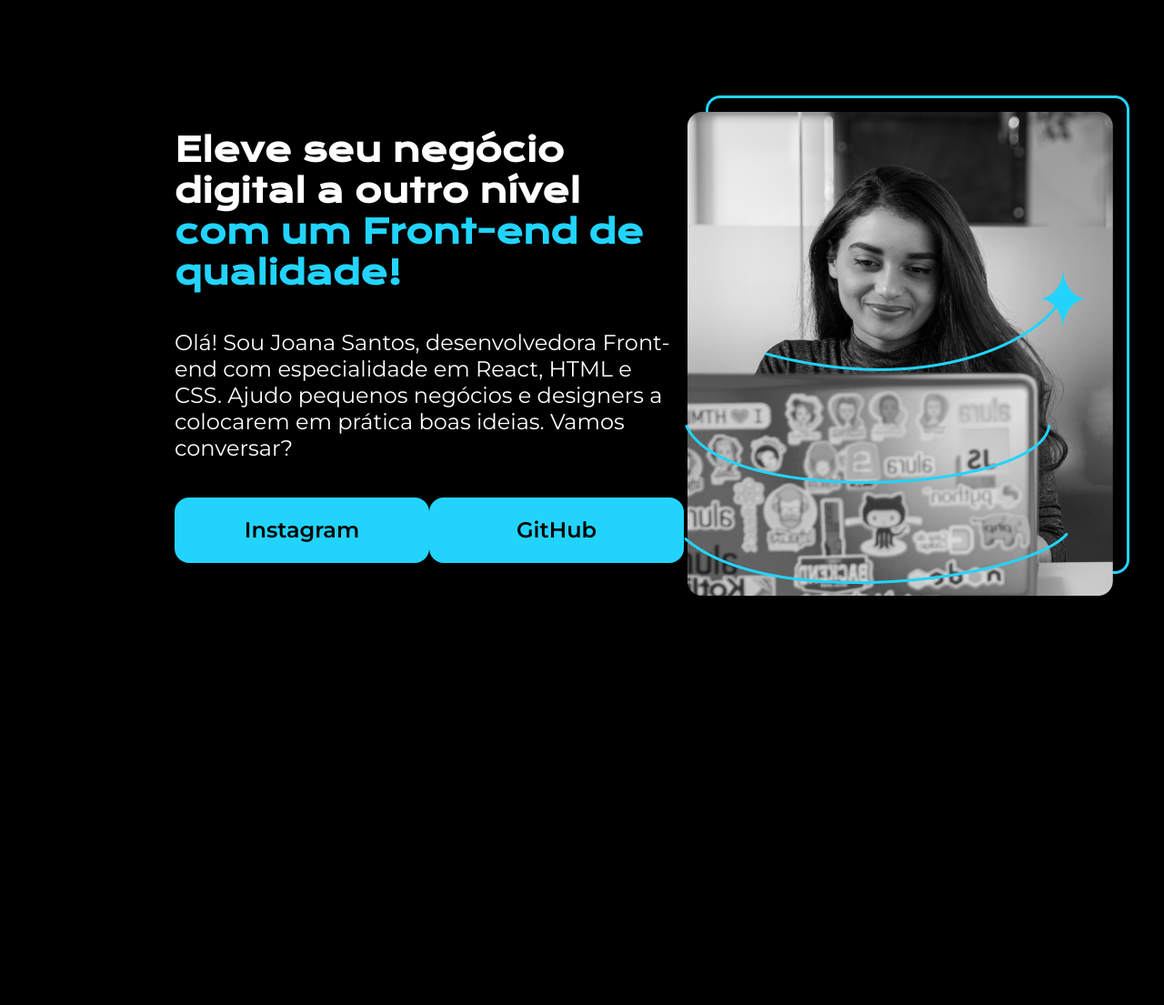
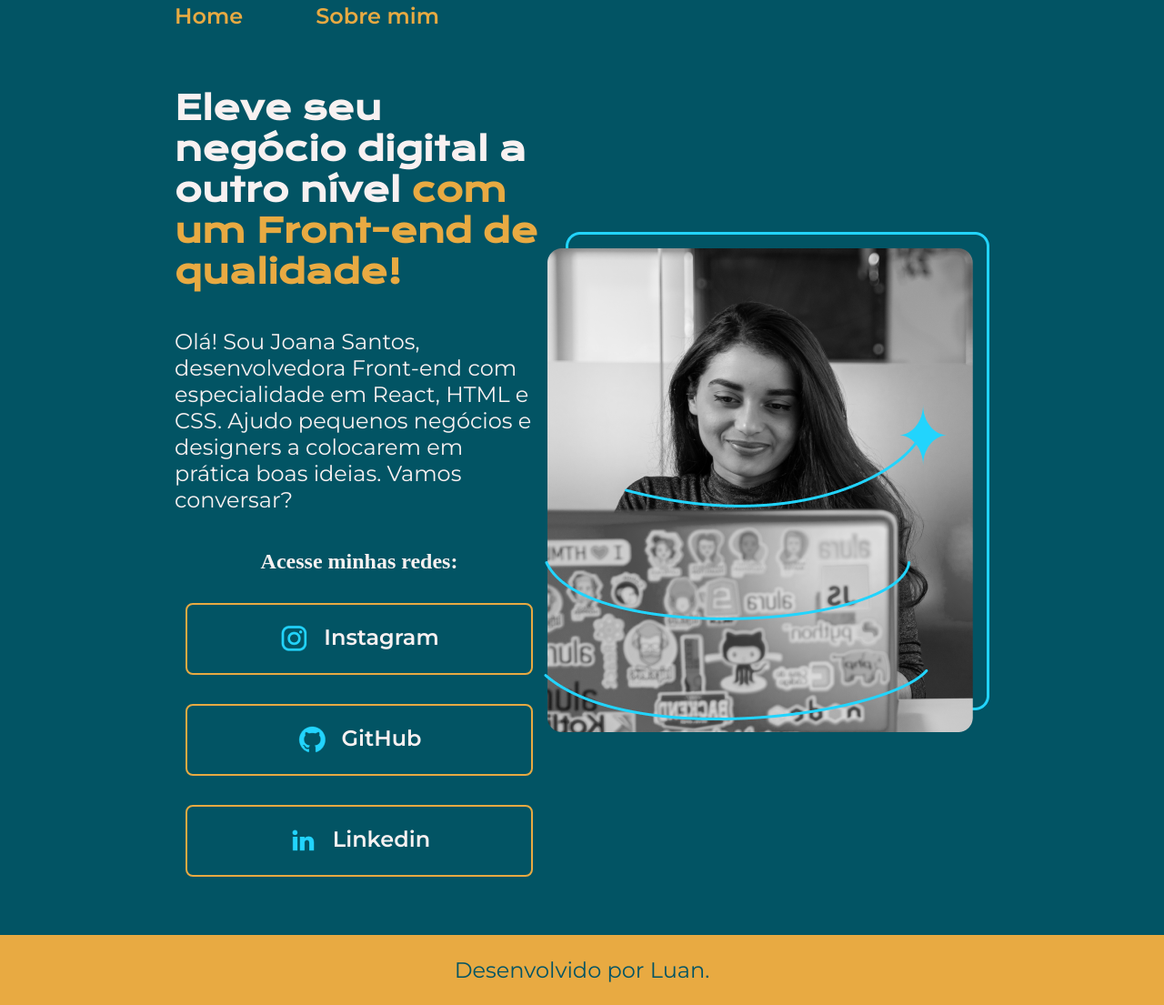
Before and after one commit to luanbrendon/ProjetoAlura-01, a plain HTML site: page index.html in a window 1280 px wide. Shown: the part 23-1128 px from the top of the page at 91% size. Before the commit the page ends 928 px from the top, so only its background shows below. Drawn offline with nearby package versions, Linux system fonts and the light colour scheme.

Commit message:
finalizando mais um curso de CSS da alura

```diff
--- a/index.html
+++ b/index.html
@@ -5,12 +5,17 @@
     <meta charset="UTF-8">
     <meta http-equiv="X-UA-Compatible" content="IE=edge">
     <meta name="viewport" content="width=device-width, initial-scale=1.0">
-    <link rel="stylesheet" href="style.css">
+    <link rel="stylesheet" href="./style/style.css">
     <title>Portifolio</title>
 </head>
 
 <body>
-    <header></header>
+    <header class="cabecalho">
+        <nav class="cabecalho__menu">
+            <a class="cabecalho__menu__link" href="index.html">Home</a>
+            <a class="cabecalho__menu__link" href="about.html">Sobre mim</a>
+        </nav>
+    </header>
     <main class="apresentacao">
         <section class="apresentacao__conteudo">
             <h1 class="apresentacao__conteudo__titulo">Eleve seu negócio digital a outro nível
@@ -20,13 +25,24 @@
                 em React, HTML e CSS. Ajudo pequenos
                 negócios e designers a colocarem em prática boas ideias. Vamos conversar?</p>
             <div class="apresentacao__links">
-                <a class="apresentacao__links__link" href="https://www.instagram.com/">Instagram</a>
-                <a class="apresentacao__links__link" href="https://github.com/luanbrendon">GitHub</a>
+                <h2 class="apresentacao__links__subtitulo">Acesse minhas redes:</h2>
+                <a class="apresentacao__links__link" href="https://www.instagram.com/">
+                    <img src="Assets-aula2-curso3-html-e-css-main/assets/instagram.png" alt="icone do instagram" srcset="">
+                    Instagram</a>
+                <a class="apresentacao__links__link" href="https://github.com/luanbrendon">
+                    <img src="Assets-aula2-curso3-html-e-css-main/assets/github.png" alt="icone do github" srcset="">
+                    GitHub</a>
+                    <a class="apresentacao__links__link" href="https://www.linkedin.com/in/luan-brendon-138477208/">
+                        <img src="Assets-aula2-curso3-html-e-css-main/assets/linkedin.png" alt="" srcset="">
+                        Linkedin
+                    </a>
             </div>
         </section>
-        <img src="Imagem.png" alt="imagem de Luan">
+        <img src="Assets-aula2-curso3-html-e-css-main/assets/Imagem.png" alt="imagem de Luan">
     </main>
-    <footer></footer>
+    <footer class="rodape">
+        <p>Desenvolvido por Luan.</p>
+    </footer>
 </body>
 
 </html>
--- a/style.css
+++ /dev/null
@@ -1,60 +0,0 @@
-@import url('https://fonts.googleapis.com/css2?family=Krona+One&display=swap');
-@import url('https://fonts.googleapis.com/css2?family=Montserrat:wght@400;600&display=swap');
-
-* {
-    margin: 0;
-    padding: 0;
-}
-
-body{
-    position: relative;
-    box-sizing: border-box;
-    height: 100vh;
-    background: #000;
-    color: #fff;
-}
-
-.apresentacao {
-    margin: 10% 15%;
-    display: flex;
-    align-items: center;
-    justify-content: space-between;
-}
-.apresentacao__conteudo {
-    width: 615px;
-    display: flex;
-    flex-direction: column;
-    gap: 40px;
-}
-
-.apresentacao__conteudo__titulo{
-    font-family: 'Krona One', sans-serif;
-    font-size: 36px;
-}
-
-.titulo-destaque{
-    color: #22D4FD;
-}
-
-.apresentacao__conteudo__texto {
-    font-size: 24px;
-    font-family: 'Montserrat', sans-serif;
-}
-
-.apresentacao__links {
-    display: flex;
-    justify-content: space-between;
-}
-
-.apresentacao__links__link {
-    background-color: #22D4FD;
-    width: 280px;
-    text-align: center;
-    border-radius: 16px;
-    font-size: 24px;
-    padding: 21.5px 0 ;
-    text-decoration: none;
-    color: #000;
-    font-family: 'Montserrat', sans-serif;
-    font-weight: 600;
-}
--- /dev/null
+++ b/style/style.css
@@ -0,0 +1,114 @@
+@import url('https://fonts.googleapis.com/css2?family=Krona+One&display=swap');
+@import url('https://fonts.googleapis.com/css2?family=Montserrat:wght@400;600&display=swap');
+
+:root {
+    --cor-principal: #025464;
+    --cor-secundaria: #F8F1F1;
+    --cor-terciaria: #E8AA42;
+    --cor-hover: #E57C23;
+
+    --fonte-principal: 'Krona One', sans-serif;
+    --fonte-secundaria: 'Montserrat', sans-serif;
+}
+
+* {
+    margin: 0;
+    padding: 0;
+}
+
+body{
+    position: relative;
+    box-sizing: border-box;
+    /* height: 100vh; */
+    background: var(--cor-principal);
+    color: var(--cor-secundaria);
+}
+
+.cabecalho {
+    padding: 2% 0% 0% 15%;
+}
+
+.cabecalho__menu {
+    display: flex;
+    gap: 80px;
+}
+
+.cabecalho__menu__link {
+    text-decoration: none;
+    font-family: var(--fonte-secundaria);
+    font-size: 24px;
+    font-weight: 600;
+    color: var(--cor-terciaria);
+}
+
+.apresentacao {
+    padding: 5% 15%;
+    display: flex;
+    align-items: center;
+    justify-content: space-between;
+}
+.apresentacao__conteudo {
+    width: 615px;
+    display: flex;
+    flex-direction: column;
+    gap: 40px;
+}
+
+.apresentacao__conteudo__titulo{
+    font-family: var(--fonte-principal);
+    font-size: 36px;
+}
+
+.titulo-destaque{
+    color: var(--cor-terciaria);
+}
+
+.apresentacao__conteudo__texto {
+    font-size: 24px;
+    font-family: var(--fonte-secundaria);
+}
+
+.apresentacao__links {
+    display: flex;
+    flex-direction: column;
+    align-items: center;
+    justify-content: space-between;
+    gap: 32px;
+}
+
+.apresentacao__links--subtitulo {
+    font-family: var(--fonte-principal);
+    font-weight: 400;
+    font-size: 24px;
+}
+
+.apresentacao__links__link {
+    display: flex;
+    justify-content: center;
+    gap: 16px;
+    width: 378px;
+    text-align: center;
+    border-radius: 8px;
+    font-size: 24px;
+    padding: 21.5px 0 ;
+    text-decoration: none;
+    color: var(--cor-secundaria);
+    font-family: var(--fonte-secundaria);
+    font-weight: 600;
+    border: 2px solid var(--cor-terciaria);
+}
+
+.apresentacao__links__link:hover {
+    background-color: var(--cor-hover);
+    padding: 3%;
+}
+
+.rodape {
+    padding: 24px;
+    color: var(--cor-principal);
+    background-color: var(--cor-terciaria);
+    text-align: center;
+    font-family: var(--fonte-secundaria);
+    font-size: 24px;
+    font-weight: 400;
+}
```
Also changed, not shown: about.html (added, +34 -0 lines), Assets-aula2-curso3-html-e-css-main/assets/Imagem.png (added), Assets-aula2-curso3-html-e-css-main/assets/github.png (added), Assets-aula2-curso3-html-e-css-main/assets/instagram.png (added), Assets-aula2-curso3-html-e-css-main/assets/linkedin.png (added), Assets-aula2-curso3-html-e-css-main/assets/twitch.png (added), Assets-aula2-curso3-html-e-css-main/assets/twitter.png (added), Imagem.png (deleted).
